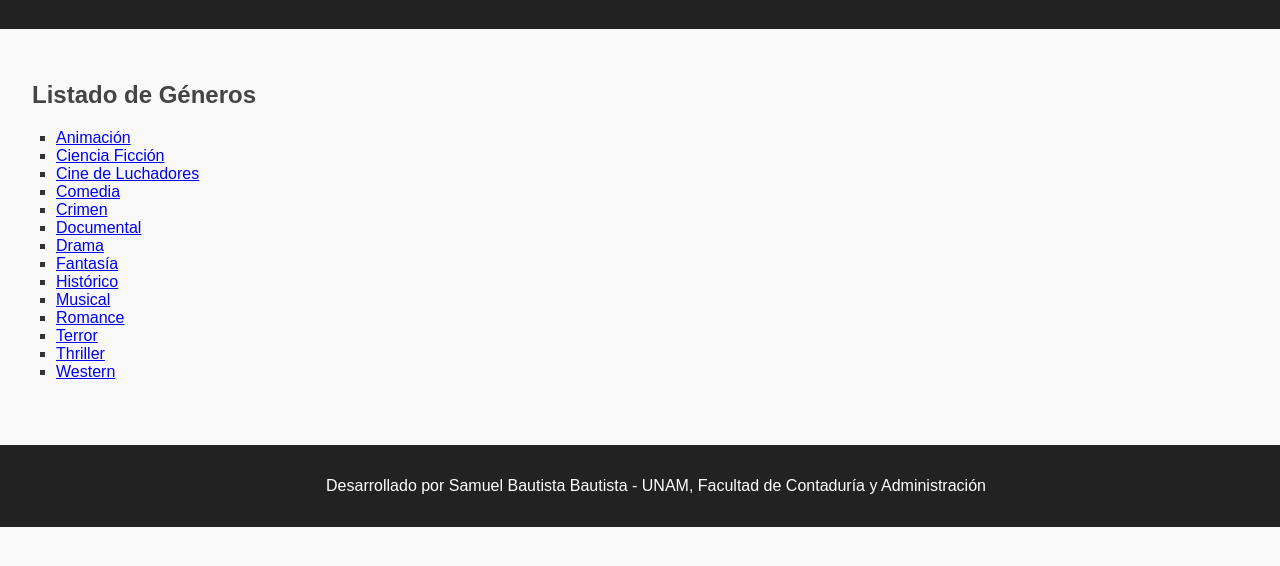
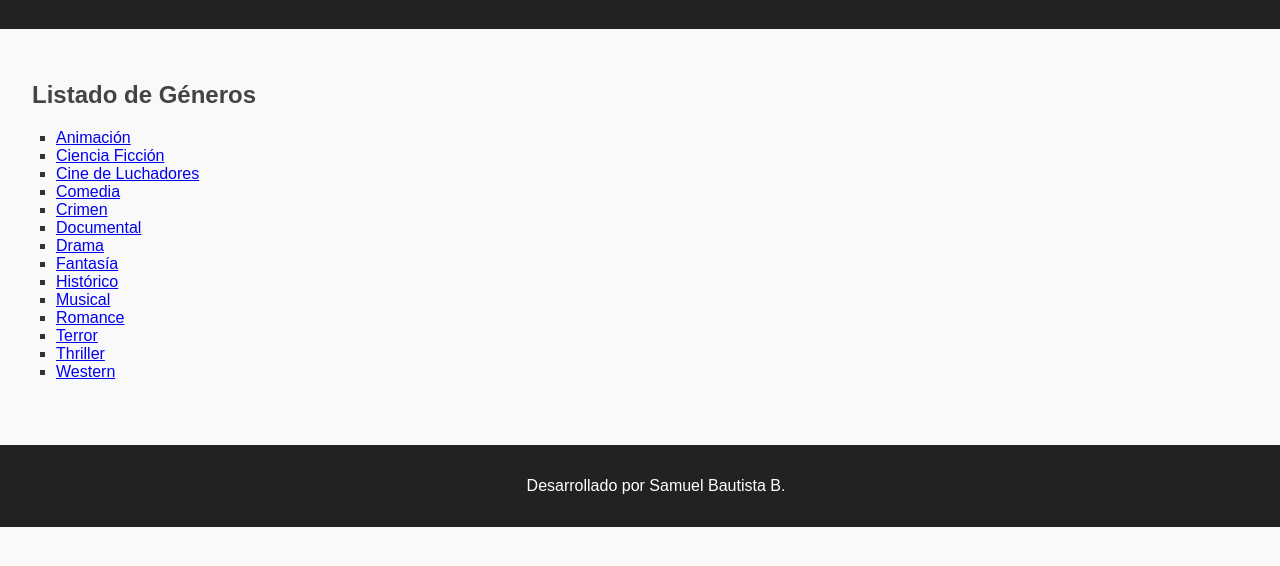
Before and after one commit to Samo06-web/generos-cine, a plain HTML site: page index.html in a window 1280 px wide. Shown: the part 90-656 px from the top of the page. Drawn offline with Linux system fonts and the light colour scheme.

Commit message:
Update index.html

```diff
--- a/index.html
+++ b/index.html
@@ -33,7 +33,7 @@
         </section>
     </main>
     <footer>
-        <p>Desarrollado por Samuel Bautista Bautista - UNAM, Facultad de Contaduría y Administración</p>
+        <p>Desarrollado por Samuel Bautista B.</p>
     </footer>
 </body>
 </html>
```
